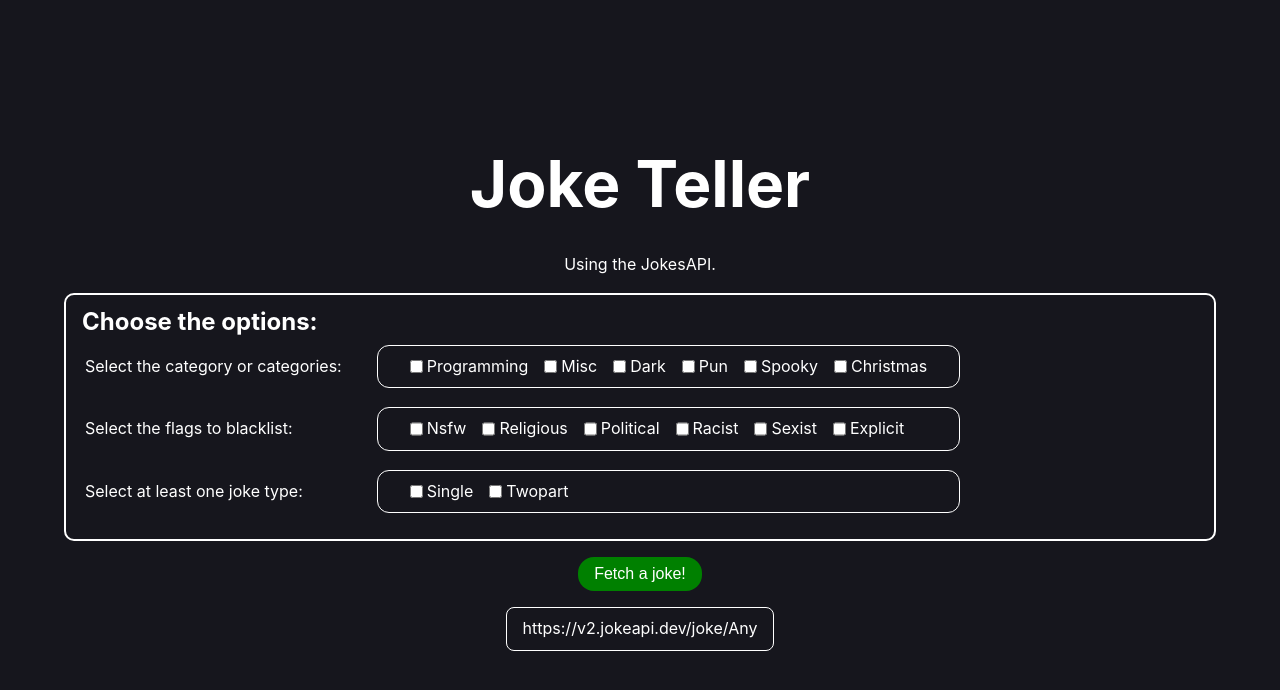
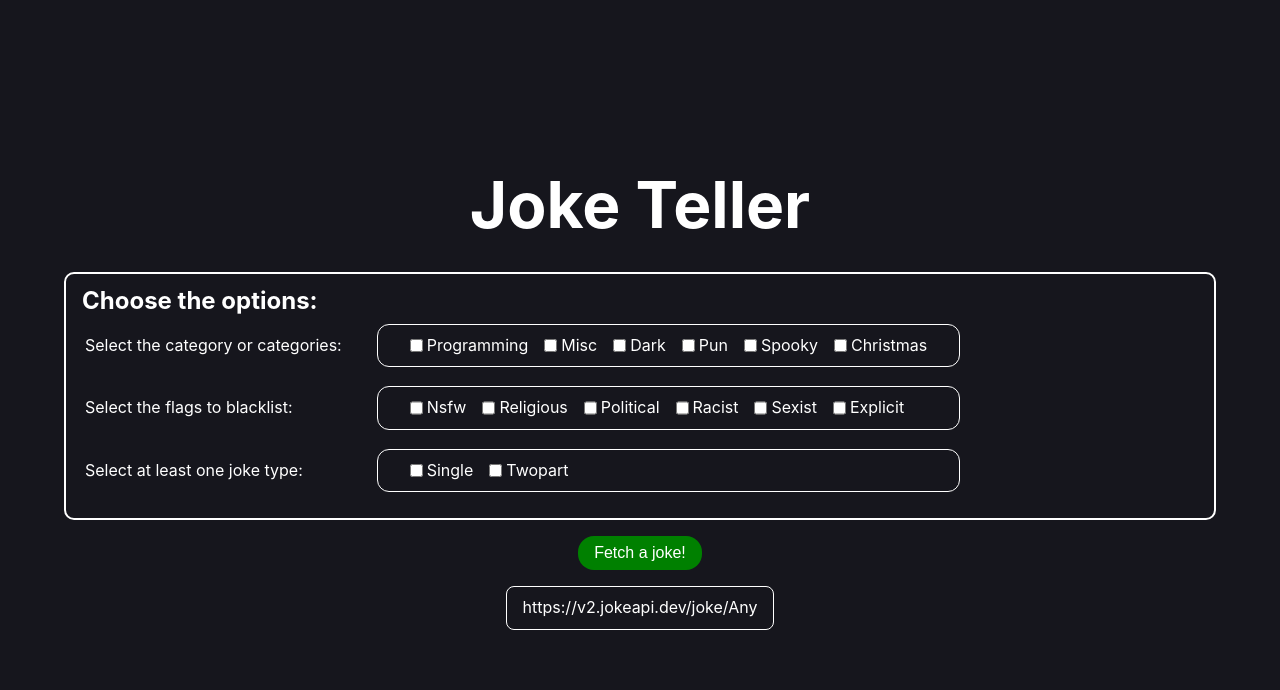
Before and after one commit to AbhinavTuladhar/joke-teller, a Vue app: page / in a window 1280 px wide. Shown: the top 690 px of the page. Built offline with nearby package versions, Linux system fonts and the light colour scheme.

Commit message:
small changes
1. Remove sub-title
2. Add a period for twopart jokes

```diff
--- a/src/App.vue
+++ b/src/App.vue
@@ -19,7 +19,6 @@ const apiUrl = computed(() => {
 
 <template>
   <h1>Joke Teller</h1>
-  <p>Using the JokesAPI.</p>
   <Options
     v-model:checkedCategories="checkedCategories"
     v-model:checkedBlackLists="checkedBlackLists"
--- a/src/assets/main.css
+++ b/src/assets/main.css
@@ -1,7 +1,7 @@
 @import "./base.css";
 
 #app {
-  width: 100dvw;
+  width: 100svw;
   display: flex;
   flex-direction: column;
   justify-content: center;
--- a/src/components/Fetcher.vue
+++ b/src/components/Fetcher.vue
@@ -46,7 +46,7 @@ const handleClick = async () => {
   } else if (jokeType === "twopart") {
     const response = apiResponse.value as TwoPartJoke;
     const { setup, delivery } = response;
-    textToSpeak = setup + delivery;
+    textToSpeak = setup + ". " + delivery;
   }
 
   utterer.value.text = textToSpeak || "Failed to fetch a joke";
```
